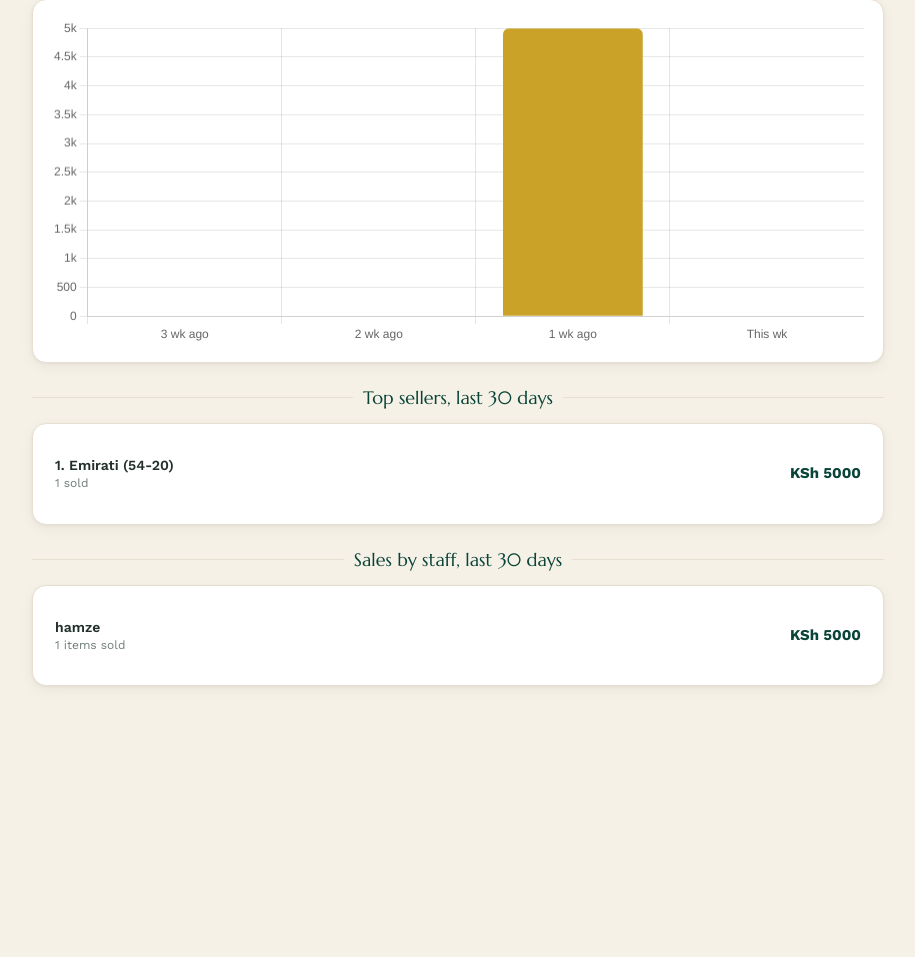
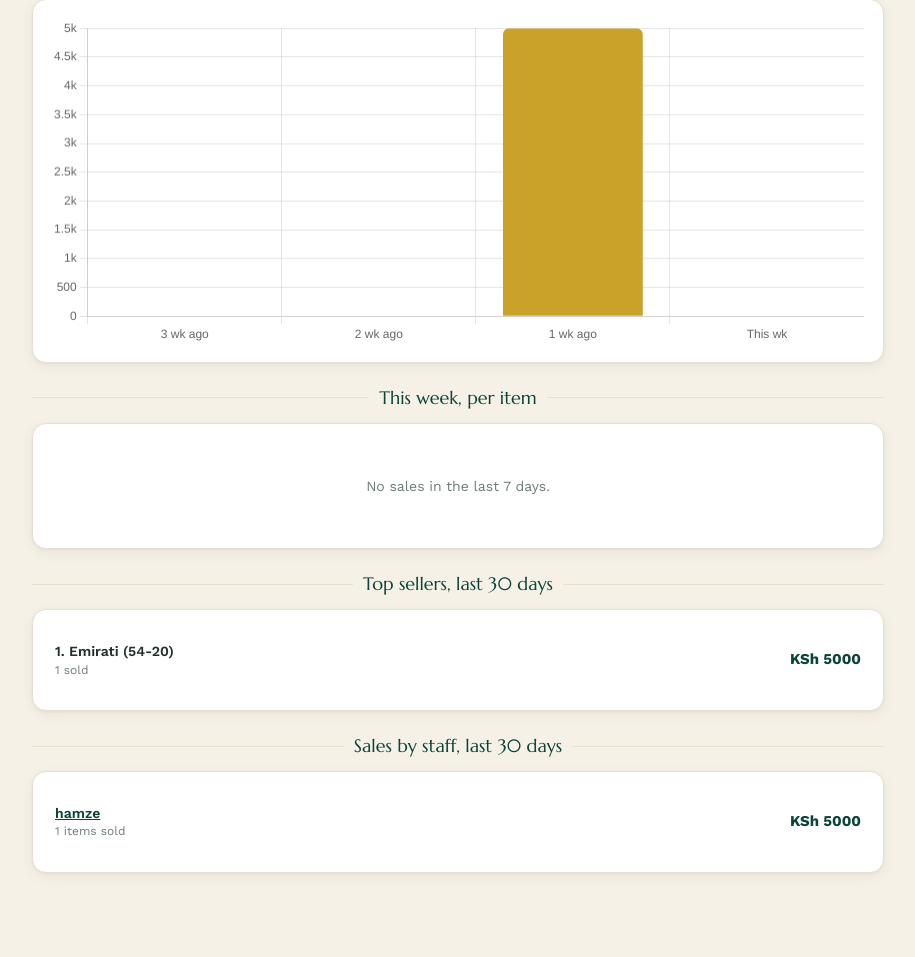
Before and after one commit to yahyeabdikaadirguure-del/yahya-thobes2, a Django app: page /insights/ in a window 1280 px wide. Shown: the part 806-1763 px from the top of the page, without its empty margins (182-1097 px from the left). Before the commit the page ends 1493 px from the top, so only its background shows below. Run offline with Django 4.2, Linux system fonts and the light colour scheme; a user stored in the database is signed in; data comes from the database, SQL or seed files in the repository.

Commit message:
Per-item weekly insights, staff sales detail with dates, backdated sales

```diff
--- a/shop/forms.py
+++ b/shop/forms.py
@@ -21,6 +21,10 @@ class SaleForm(forms.Form):
         empty_label="Choose a product…",
     )
     qty = forms.IntegerField(min_value=1, initial=1, label="Quantity")
+    sale_date = forms.DateField(
+        required=False, label="Date of sale",
+        widget=forms.DateInput(attrs={"type": "date"}),
+    )
     selling_price = forms.DecimalField(
         min_value=0, max_digits=10, decimal_places=2, required=False,
         label="Selling price (KSh)",
@@ -43,6 +47,7 @@ class SaleForm(forms.Form):
             # and must enter the price the item actually sold for.
             self.fields["product"].label_from_instance = lambda p: str(p)
             self.fields["selling_price"].required = True
+            self.fields.pop("sale_date", None)  # cashiers cannot backdate
         for field in self.fields.values():
             field.widget.attrs.setdefault("class", "input")
 
--- a/shop/templates/shop/insights.html
+++ b/shop/templates/shop/insights.html
@@ -27,6 +27,17 @@
 <div class="divider"><div class="line"></div><span class="title">Weekly totals, last 4 weeks</span><div class="line"></div></div>
 <div class="card"><canvas id="weeklyChart" height="120"></canvas></div>
 
+<div class="divider"><div class="line"></div><span class="title">This week, per item</span><div class="line"></div></div>
+<div class="card">
+  {% for it in week_items %}
+  <div class="row">
+    <div><div style="font-weight:600;font-size:14px">{{ it.name_snapshot }}</div>
+    <div class="muted">{{ it.units }} sold this week</div></div>
+    <strong style="color:var(--emerald-dark)">KSh {{ it.revenue|floatformat:0 }}</strong>
+  </div>
+  {% empty %}<div class="empty">No sales in the last 7 days.</div>{% endfor %}
+</div>
+
 <div class="divider"><div class="line"></div><span class="title">Top sellers, last 30 days</span><div class="line"></div></div>
 <div class="card">
   {% for t in top_sellers %}
@@ -44,7 +55,7 @@
 <div class="card">
   {% for st in staff_sales %}
   <div class="row">
-    <div><div style="font-weight:600;font-size:14px">{{ st.sold_by__username }}</div>
+    <div><div style="font-weight:600;font-size:14px"><a href="{% url 'staff_sales' st.sold_by %}" style="color:var(--emerald-dark);text-decoration:underline">{{ st.sold_by__username }}</a></div>
     <div class="muted">{{ st.units }} items sold</div></div>
     <strong style="color:var(--emerald-dark)">KSh {{ st.revenue|floatformat:0 }}</strong>
   </div>
--- a/shop/templates/shop/sale.html
+++ b/shop/templates/shop/sale.html
@@ -6,6 +6,7 @@
     {{ form.non_field_errors }}
     <label>Product</label>{{ form.product }}{{ form.product.errors }}
     <label>Quantity</label>{{ form.qty }}{{ form.qty.errors }}
+    {% if is_shopkeeper %}<label>Date of sale (change only when entering an older sale)</label>{{ form.sale_date }}{% endif %}
     <label>Selling price (KSh){% if is_shopkeeper %} — leave blank to use list price{% endif %}</label>{{ form.selling_price }}{{ form.selling_price.errors }}
     <label>Note (optional — e.g. customer name)</label>{{ form.note }}
     <div style="margin-top:16px"><button class="btn" type="submit">Record sale</button></div>
--- a/shop/urls.py
+++ b/shop/urls.py
@@ -15,4 +15,5 @@ urlpatterns = [
     path("staff/add/", views.staff_create, name="staff_create"),
     path("staff/<int:pk>/toggle/", views.staff_toggle, name="staff_toggle"),
     path("staff/<int:pk>/delete/", views.staff_delete, name="staff_delete"),
+    path("staff/<int:pk>/sales/", views.staff_sales_detail, name="staff_sales"),
 ]
--- a/shop/views.py
+++ b/shop/views.py
@@ -110,7 +110,7 @@ def insights(request):
 
     staff_sales = (
         Sale.objects.filter(created_at__date__gte=month_start, sold_by__isnull=False)
-        .values("sold_by__username")
+        .values("sold_by", "sold_by__username")
         .annotate(units=Sum("qty"), revenue=Sum("total"))
         .order_by("-revenue")
     )
@@ -125,6 +125,10 @@ def insights(request):
         "weekly_json": json.dumps(weekly),
         "top_sellers": top_sellers,
         "staff_sales": staff_sales,
+        "week_items": (Sale.objects.filter(created_at__date__gte=week_start)
+                       .values("name_snapshot")
+                       .annotate(units=Sum("qty"), revenue=Sum("total"))
+                       .order_by("-revenue")),
     }
     return render(request, "shop/insights.html", context)
 
@@ -140,7 +144,7 @@ def record_sale(request):
             price = form.cleaned_data.get("selling_price")
             if price is None:
                 price = product.price
-            Sale.objects.create(
+            sale = Sale.objects.create(
                 product=product,
                 sold_by=request.user,
                 name_snapshot=str(product),
@@ -149,6 +153,13 @@ def record_sale(request):
                 total=price * qty,
                 note=form.cleaned_data.get("note", ""),
             )
+            # Managers may backdate (e.g. entering yesterday's sales)
+            sale_date = form.cleaned_data.get("sale_date")
+            if is_manager and sale_date and sale_date != timezone.localdate():
+                current = timezone.localtime(sale.created_at)
+                sale.created_at = current.replace(
+                    year=sale_date.year, month=sale_date.month, day=sale_date.day)
+                sale.save(update_fields=["created_at"])
             product.stock -= qty
             product.save(update_fields=["stock"])
             messages.success(request, f"Sale recorded: {product} × {qty}.")
@@ -323,3 +334,28 @@ def staff_delete(request, pk):
         user.delete()
         messages.success(request, f"Deleted '{name}'. Their past sales are kept but no longer show their name.")
     return redirect("staff_list")
+
+
+@login_required
+@shopkeeper_required
+def staff_sales_detail(request, pk):
+    """One staff member: weekly totals per item plus every dated sale."""
+    member = get_object_or_404(User, pk=pk)
+    today = timezone.localdate()
+    weeks = []
+    for w in range(8):
+        start = today - timedelta(days=w * 7 + 6)
+        end = today - timedelta(days=w * 7)
+        qs = Sale.objects.filter(sold_by=member,
+                                 created_at__date__gte=start,
+                                 created_at__date__lte=end)
+        if not qs.exists():
+            continue
+        weeks.append({
+            "start": start, "end": end, "total": _revenue(qs),
+            "items": qs.values("name_snapshot").annotate(
+                units=Sum("qty"), revenue=Sum("total")).order_by("-revenue"),
+            "sales": qs.order_by("-created_at"),
+        })
+    return render(request, "shop/staff_sales.html",
+                  {"tab": "insights", "member": member, "weeks": weeks})
```
Also changed, not shown: shop/templates/shop/staff_sales.html (added, +36 -0 lines).
